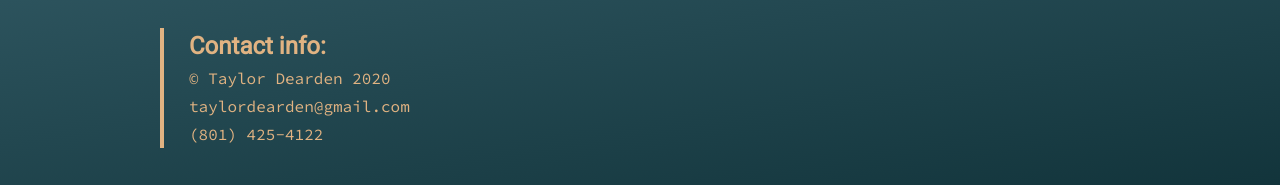
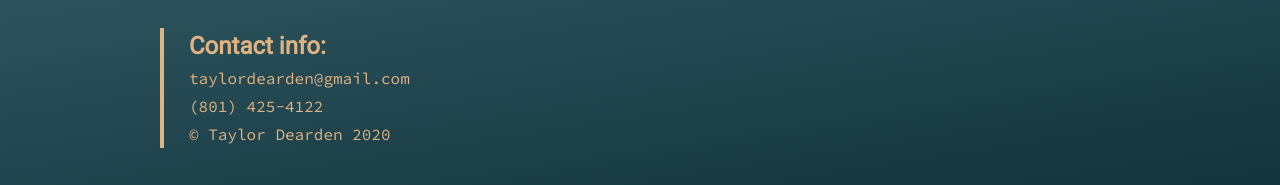
Before and after one commit to PopeDearden/taylored, a React (Create React App) app: page / in a window 1280 px wide. Shown: the part 3033-3218 px from the top of the page. Built offline with nearby package versions, Linux system fonts and the light colour scheme; a web font is replaced by a local one.

Commit message:
updated more styling

```diff
--- a/src/App.js
+++ b/src/App.js
@@ -17,7 +17,7 @@ function App() {
         <About id="About"/>
         <Projects id="Projects"/>
         {/* <Contact id="Contacts"/> */}
-        <Footer/>
+        <Footer id="Footer"/>
 
     </div>
   );
--- a/src/components/Footer.jsx
+++ b/src/components/Footer.jsx
@@ -16,9 +16,9 @@ class Footer extends Component {
                 <div className="Footer-Box">
                     <div className="Footer-Text">
                         <h2>Contact info:</h2>
-                        <p>© Taylor Dearden 2020</p>
                         <p>taylordearden@gmail.com</p>
                         <p>(801) 425-4122</p>
+                        <p>© Taylor Dearden 2020</p>
                     </div>
 
                 </div>
--- a/src/components/Nav.jsx
+++ b/src/components/Nav.jsx
@@ -52,7 +52,7 @@ class Nav extends Component {
             </div>
           </Link>
           <Link
-            to="Contact"
+            to="Footer"
             activeClass="active"
             spy={true}
             smooth={true}
```
